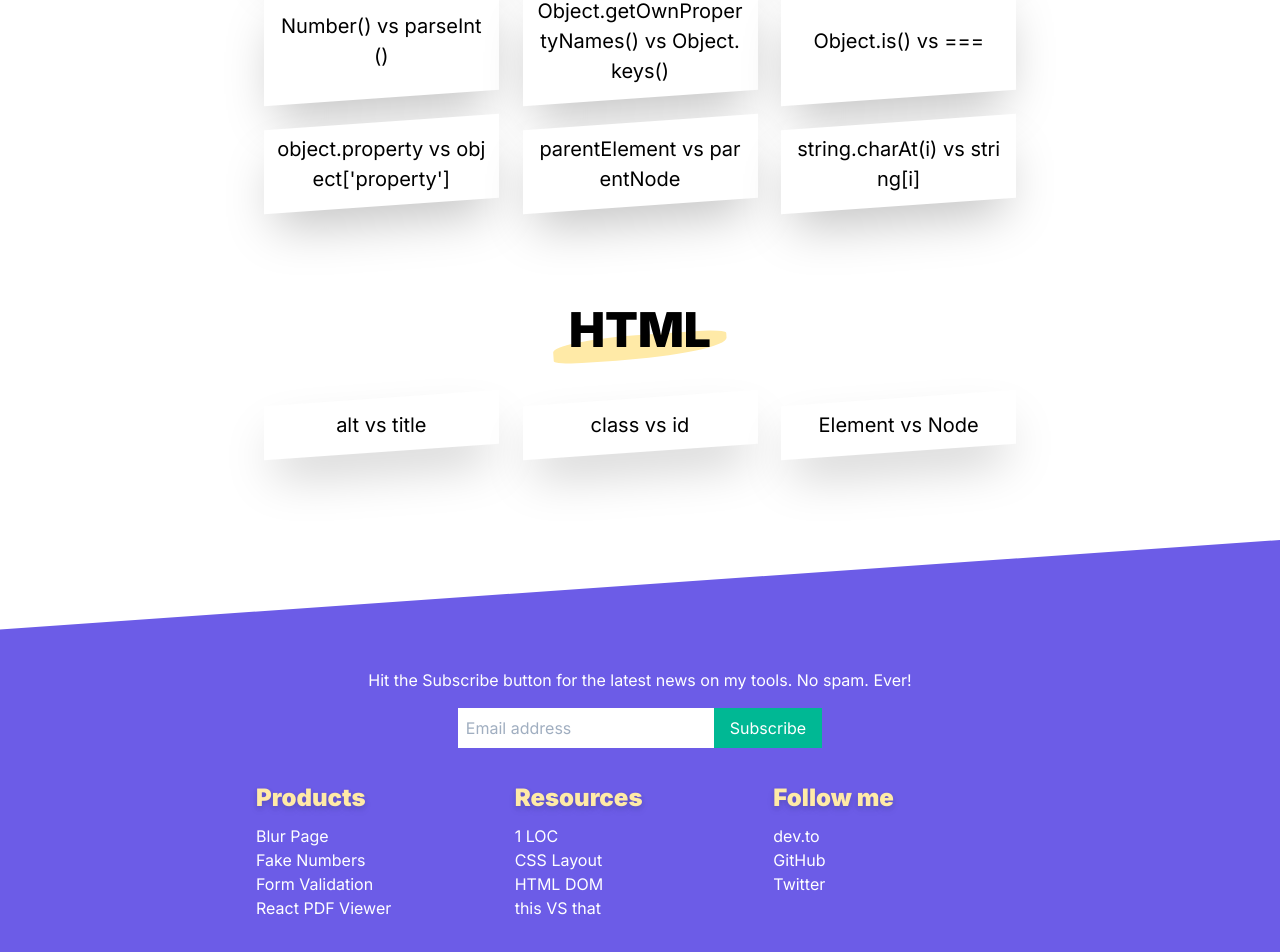
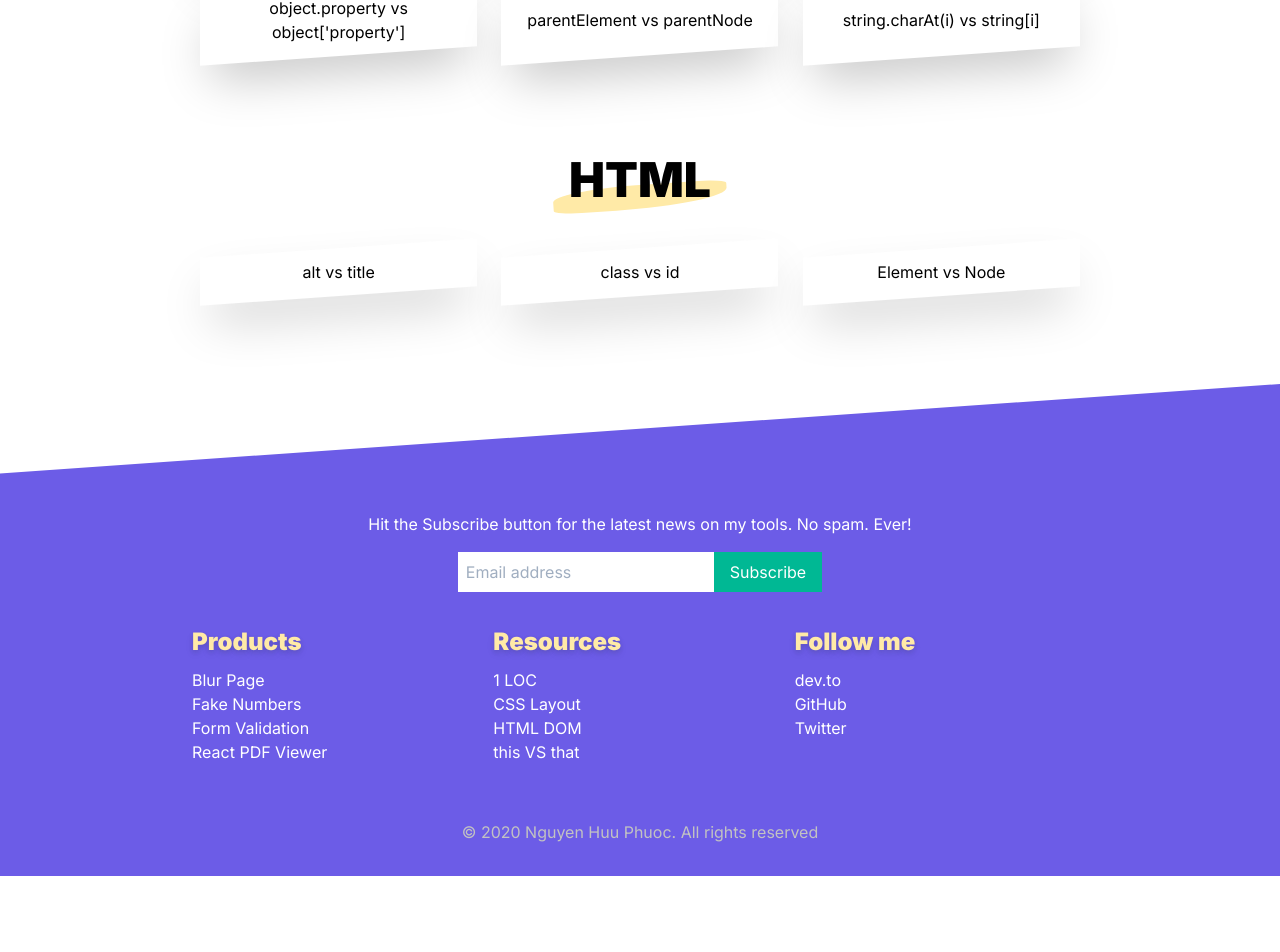
Before and after one commit to phuocng/this-vs-that, a React app: page / in a window 1280 px wide. Shown: the part 1220-2172 px from the top of the page. After the commit the page ends 2096 px from the top, so only its background shows below. Built offline with nearby package versions, Linux system fonts and the light colour scheme.

Commit message:
Tweak the width of sections

```diff
--- a/client/pages/Footer.tsx
+++ b/client/pages/Footer.tsx
@@ -14,7 +14,7 @@ const Footer: React.FC<{}> = () => {
                     zIndex: -1,
                 }}
             />
-            <div className='ml-auto mr-auto max-w-3xl px-2 lg:px-0'>
+            <div className='ml-auto mr-auto max-w-4xl px-2 lg:px-0'>
                 <SubscribeForm />
                 <div className='flex flex-wrap -ml-1 -mr-1'>
                     <div className='w-1/2 sm:w-1/3 px-1 mb-6'>
--- a/client/pages/HomePage.tsx
+++ b/client/pages/HomePage.tsx
@@ -25,7 +25,7 @@ const HomePage = () => {
                 <span className='sm:text-6xl' style={{ color: '#6C5CE7' }}>this</span> & <span className='sm:text-6xl' style={{ color: '#6C5CE7' }}>that?</span>
             </h2>
 
-            <div className='ml-auto mr-auto max-w-4xl'>
+            <div className='ml-auto mr-auto'>
             {
                 Object.keys(groupByCategory).map(category => {
                     return (
@@ -54,7 +54,7 @@ const HomePage = () => {
                                         >
                                             <Link
                                                 to={`/${post.slug}`}
-                                                className='break-all h-full text-xl relative flex flex-col justify-center items-center p-3'
+                                                className='h-full relative flex flex-col justify-center items-center p-3'
                                             >
                                                 <div
                                                     className='absolute bg-white h-full left-0 top-0 w-full shadow-2xl'
--- a/client/pages/Layout.tsx
+++ b/client/pages/Layout.tsx
@@ -23,7 +23,7 @@ const Layout: React.FC<{}> = ({ children }) => {
                         zIndex: -1,
                     }}
                 />
-                <div className="ml-auto mr-auto max-w-3xl">
+                <div className="ml-auto mr-auto max-w-4xl">
                     <div className='flex items-center justify-between py-4'>
                         <Link to='/' className='flex items-center'>
                             <div className='font-semibold text-2xl'>this</div>
```
